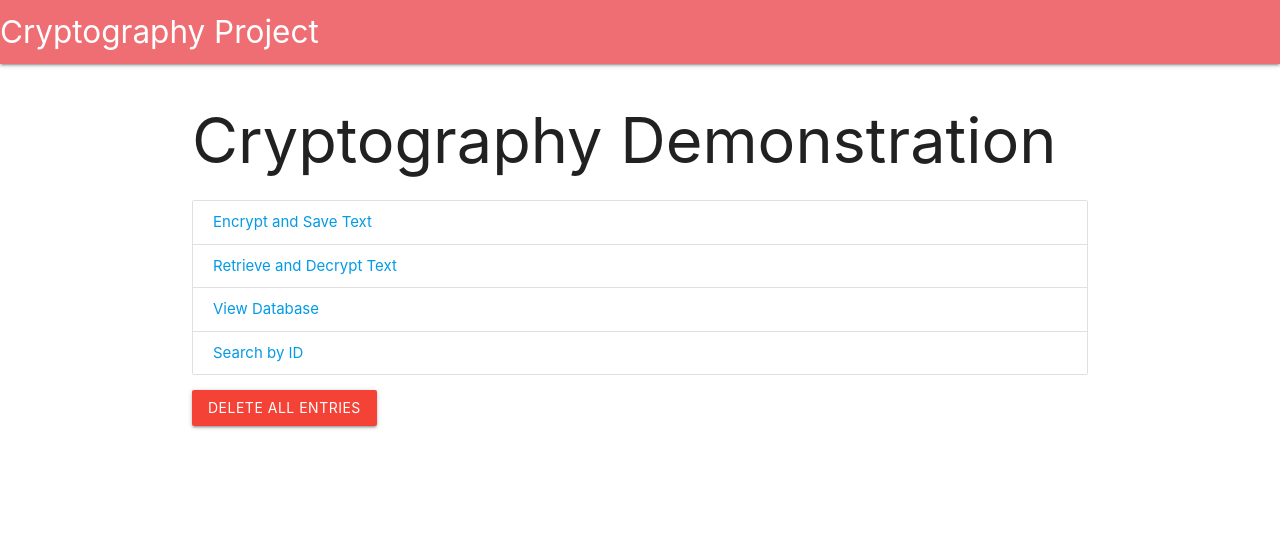
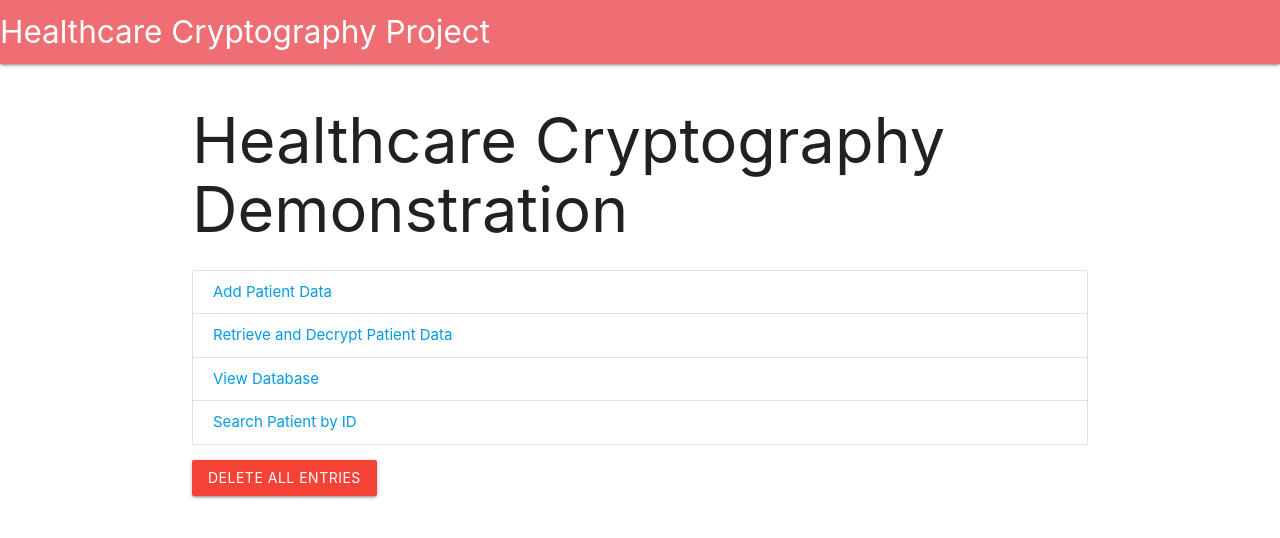
Before and after one commit to aa57c/CryptographyProject, a Flask app: page / in a window 1280 px wide. Shown: the top 538 px of the page. Run offline with Flask 3, Linux system fonts and the light colour scheme; some libraries are stand-ins or nearby versions.

Commit message:
changed the views and app so that it reflects our scope within the healthcare industry

```diff
--- a/app.py
+++ b/app.py
@@ -7,7 +7,7 @@
 
 from flask import Flask, render_template, request, redirect, url_for, flash
 import os
-from postgres_interaction import delete_all_entries_from_postgres, save_data_to_postgres, retrieve_latest_entry_from_postgres, search_by_id_in_postgres, retrieve_all_entries_from_postgres
+from postgres_interaction import delete_all_entries_from_postgres, save_patient_data_to_postgres, retrieve_latest_patient_from_postgres, search_patient_by_id_in_postgres, retrieve_all_patients_from_postgres
 from Crypto.Cipher import AES
 from Crypto.Random import get_random_bytes
 from ecdsa import SigningKey, VerifyingKey, NIST384p
@@ -55,17 +55,18 @@ def ecc_verify(signature, data, vk):
 def home():
     return render_template('home.html')
 
-# Route to encrypt text and save to the database
-@app.route('/encrypt', methods=['GET', 'POST'])
-def encrypt_text():
+# Route to add patient and encrypt data
+@app.route('/add_patient', methods=['GET', 'POST'])
+def add_patient():
     if request.method == 'POST':
-        text = request.form['text']
+        patient_name = request.form['name']
+        patient_data = request.form['data']
 
         # Generate a random AES key
         aes_key = get_random_bytes(32)
 
-        # Encrypt the text using AES
-        aes_encrypted_text = aes_encrypt(text.encode('utf-8'), aes_key)
+        # Encrypt the patient data using AES
+        aes_encrypted_data = aes_encrypt(patient_data.encode('utf-8'), aes_key)
 
         # Generate PQC key pair (using default Kyber1024)
         public_key, private_key = pqc.encryption.generate_keypair()
@@ -74,11 +75,12 @@ def encrypt_text():
         pqc_encrypted_aes_key = pqc_encrypt(public_key, base64.b64encode(aes_key).decode('utf-8'))
 
         # Sign the AES encrypted data using ECC
-        ecc_signature, ecc_verifying_key = ecc_sign(aes_encrypted_text.encode('utf-8'))
+        ecc_signature, ecc_verifying_key = ecc_sign(aes_encrypted_data.encode('utf-8'))
 
-        # Save data to the database
-        save_data_to_postgres(
-            aes_encrypted_text,
+        # Save patient data to the database
+        save_patient_data_to_postgres(
+            patient_name,
+            aes_encrypted_data,
             base64.b64encode(pqc_encrypted_aes_key).decode('utf-8'),
             base64.b64encode(ecc_signature).decode('utf-8'),
             base64.b64encode(ecc_verifying_key.to_string()).decode('utf-8'),
@@ -86,26 +88,26 @@ def encrypt_text():
         )
 
         # Flash a success message
-        flash('Data has been successfully encrypted and saved!')
+        flash('Patient data has been successfully encrypted and saved!')
 
         return redirect(url_for('home'))
-    return render_template('encrypt.html')
+    return render_template('add_patient.html')
 
-# Route to retrieve and verify the ECC signature
-@app.route('/verify', methods=['GET', 'POST'])
-def verify_signature():
+# Route to retrieve and verify patient data
+@app.route('/verify_patient', methods=['GET', 'POST'])
+def verify_patient():
     if request.method == 'POST':
-        data_id = request.form.get('data_id')
-        if data_id:
-            stored_data = search_by_id_in_postgres(data_id)
+        patient_id = request.form.get('patient_id')
+        if patient_id:
+            stored_data = search_patient_by_id_in_postgres(patient_id)
         else:
-            stored_data = retrieve_latest_entry_from_postgres()
+            stored_data = retrieve_latest_patient_from_postgres()
 
         if not stored_data:
             flash("No data found with the provided ID.")
-            return redirect(url_for('decrypt_text'))
+            return redirect(url_for('home'))
 
-        aes_encrypted_data, pqc_encrypted_key, ecc_signature, ecc_verifying_key, pqc_private_key = stored_data
+        patient_name, aes_encrypted_data, pqc_encrypted_key, ecc_signature, ecc_verifying_key, pqc_private_key = stored_data
 
         # Decode data from storage
         ecc_signature = base64.b64decode(ecc_signature)
@@ -115,34 +117,34 @@ def verify_signature():
             # Verify the signature using ECC
             if ecc_verify(ecc_signature, aes_encrypted_data.encode('utf-8'), ecc_verifying_key):
                 flash('Signature verified. You can now decrypt the data.')
-                return render_template('decrypt.html', verified=True, data_id=data_id)
+                return render_template('decrypt_patient.html', verified=True, patient_id=patient_id)
             else:
                 flash('Signature verification failed. Data integrity could not be confirmed.')
-                return redirect(url_for('decrypt_text'))
+                return redirect(url_for('home'))
         except Exception as e:
             flash(f"An error occurred: {str(e)}")
-            return redirect(url_for('decrypt_text'))
-    return render_template('verify.html')
+            return redirect(url_for('home'))
+    return render_template('verify_patient.html')
 
-# Route to retrieve and decrypt text from the database
-@app.route('/decrypt', methods=['GET', 'POST'])
-def decrypt_text():
+# Route to retrieve and decrypt patient data from the database
+@app.route('/decrypt_patient', methods=['GET', 'POST'])
+def decrypt_patient():
     if request.method == 'POST':
         if 'verify' in request.form:
-            return verify_signature()
+            return verify_patient()
 
         if 'decrypt' in request.form:
-            data_id = request.form.get('data_id')
-            if data_id:
-                stored_data = search_by_id_in_postgres(data_id)
+            patient_id = request.form.get('patient_id')
+            if patient_id:
+                stored_data = search_patient_by_id_in_postgres(patient_id)
             else:
-                stored_data = retrieve_latest_entry_from_postgres()
+                stored_data = retrieve_latest_patient_from_postgres()
 
             if not stored_data:
                 flash("No data found with the provided ID.")
-                return render_template('decrypt.html')
+                return render_template('decrypt_patient.html')
 
-            aes_encrypted_data, pqc_encrypted_key, ecc_signature, ecc_verifying_key, pqc_private_key = stored_data
+            patient_name, aes_encrypted_data, pqc_encrypted_key, ecc_signature, ecc_verifying_key, pqc_private_key = stored_data
 
             # Decode data from storage
             pqc_encrypted_key = base64.b64decode(pqc_encrypted_key)
@@ -156,30 +158,30 @@ def decrypt_text():
                 decrypted_text = aes_decrypt(aes_encrypted_data, decrypted_aes_key)
 
                 # Flash a success message
-                flash('Data has been successfully decrypted!')
+                flash('Patient data has been successfully decrypted!')
 
-                return render_template('decrypt.html', text=decrypted_text, verified=True)
+                return render_template('decrypt_patient.html', patient_name=patient_name, data=decrypted_text, verified=True)
             except Exception as e:
                 flash(f"An error occurred: {str(e)}")
-                return render_template('decrypt.html')
-    return render_template('decrypt.html')
+                return render_template('decrypt_patient.html')
+    return render_template('decrypt_patient.html')
 
 # Route to display the database contents
 @app.route('/database', methods=['GET'])
 def view_database():
     # Retrieve all records from the database
-    all_data = retrieve_all_entries_from_postgres()
+    all_data = retrieve_all_patients_from_postgres()
     # Pass the data to the template for rendering
     return render_template('database.html', data=all_data)
 
-# Route to search the database by ID
-@app.route('/search_id', methods=['GET', 'POST'])
-def search_by_id():
+# Route to search the database by patient ID
+@app.route('/search_patient', methods=['GET', 'POST'])
+def search_patient():
     if request.method == 'POST':
-        search_id = request.form['search_id']
-        search_result = search_by_id_in_postgres(search_id)
-        return render_template('search_id_results.html', search_id=search_id, result=search_result)
-    return render_template('search_id.html')
+        patient_id = request.form['patient_id']
+        search_result = search_patient_by_id_in_postgres(patient_id)
+        return render_template('search_patient_results.html', patient_id=patient_id, result=search_result)
+    return render_template('search_patient.html')
 
 # Route to delete all entries in the database
 @app.route('/delete_all', methods=['POST'])
--- a/templates/home.html
+++ b/templates/home.html
@@ -10,19 +10,12 @@
     <!-- Navbar -->
     <nav>
         <div class="nav-wrapper">
-            <a href="#" class="brand-logo">Cryptography Project</a>
-            <!--- <ul id="nav-mobile" class="right hide-on-med-and-down">
-                <li><a href="{{ url_for('encrypt_text') }}">Encrypt Text</a></li>
-                <li><a href="{{ url_for('decrypt_text') }}">Decrypt Text</a></li>
-                <li><a href="{{ url_for('view_database') }}">View Database</a></li>
-                <li><a href="{{ url_for('search_by_id') }}">Search by ID</a></li>
-            </ul> -->
-
+            <a href="#" class="brand-logo">Healthcare Cryptography Project</a>
         </div>
     </nav>
 
     <div class="container">
-        <h1>Cryptography Demonstration</h1>
+        <h1>Healthcare Cryptography Demonstration</h1>
 
         <!-- Display flashed messages -->
         {% with messages = get_flashed_messages() %}
@@ -38,10 +31,10 @@
         {% endwith %}
 
         <ul class="collection">
-            <li class="collection-item"><a href="{{ url_for('encrypt_text') }}">Encrypt and Save Text</a></li>
-            <li class="collection-item"><a href="{{ url_for('decrypt_text') }}">Retrieve and Decrypt Text</a></li>
+            <li class="collection-item"><a href="{{ url_for('add_patient') }}">Add Patient Data</a></li>
+            <li class="collection-item"><a href="{{ url_for('decrypt_patient') }}">Retrieve and Decrypt Patient Data</a></li>
             <li class="collection-item"><a href="{{ url_for('view_database') }}">View Database</a></li>
-            <li class="collection-item"><a href="{{ url_for('search_by_id') }}">Search by ID</a></li>
+            <li class="collection-item"><a href="{{ url_for('search_patient') }}">Search Patient by ID</a></li>
         </ul>
 
         <form method="post" action="{{ url_for('delete_all') }}">
```
Also changed, not shown: postgres_interaction.py (+32 -30 lines), templates/add_patient.html (renamed from templates/encrypt.html, +14 -10 lines), templates/database.html (+6 -4 lines), templates/decrypt_patient.html (renamed from templates/decrypt.html, +12 -12 lines), templates/search_patient.html (renamed from templates/search_id.html, +8 -8 lines), templates/search_patient_results.html (renamed from templates/search_id_results.html, +9 -7 lines).
